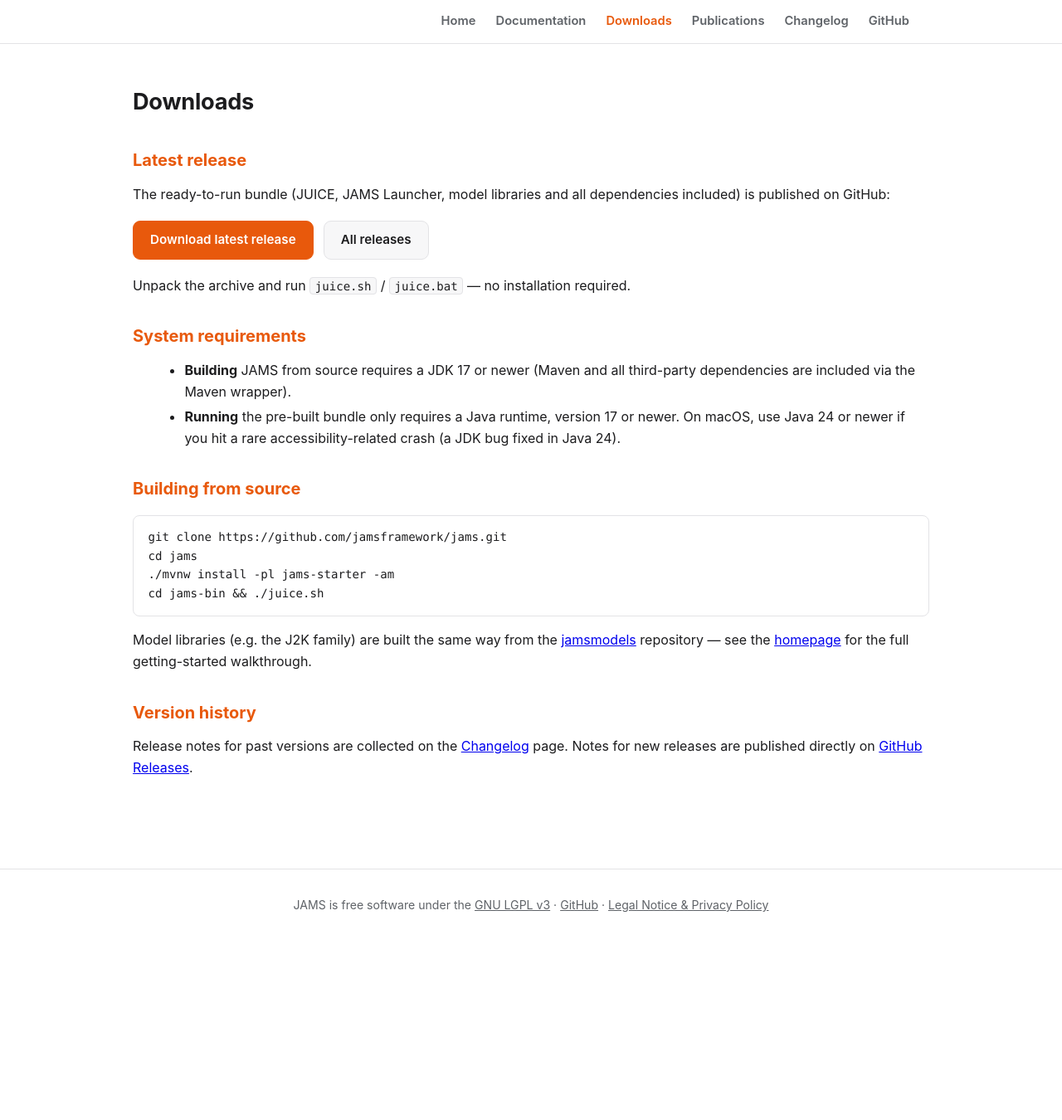
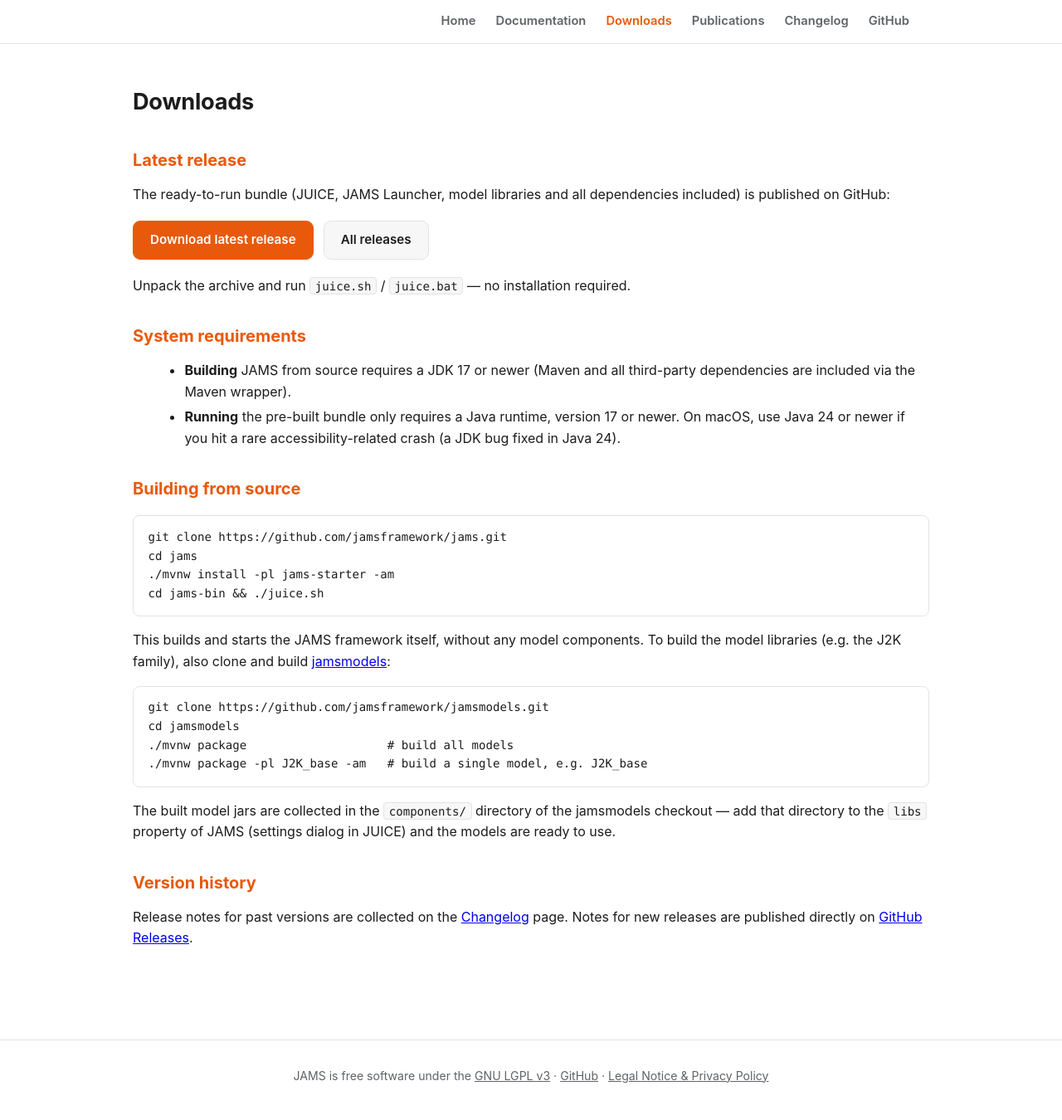
Before and after one commit to jamsframework/jamsframework.github.io, a Jekyll site: the page built from downloads/index.md, in a window 1280 px wide. Shown: the whole page at 83% size. Built offline with Jekyll 4.4.1, drawn with Linux system fonts in a browser that asks for light colours; before the commit the page ends 1144 px from its top, so only the background shows below that.

Commit message:
Add jamsmodels build steps to Downloads > Building from source
The section only covered building the bare framework; add the
jamsmodels clone/build commands so component libraries actually
get built too.

Co-Authored-By: Claude Sonnet 5 <noreply@anthropic.com>

````diff
--- a/downloads/index.md
+++ b/downloads/index.md
@@ -29,7 +29,16 @@ cd jams
 cd jams-bin && ./juice.sh
 ```
 
-Model libraries (e.g. the J2K family) are built the same way from the [jamsmodels](https://github.com/jamsframework/jamsmodels) repository — see the [homepage]({{ '/' | relative_url }}#getting-started) for the full getting-started walkthrough.
+This builds and starts the JAMS framework itself, without any model components. To build the model libraries (e.g. the J2K family), also clone and build [jamsmodels](https://github.com/jamsframework/jamsmodels):
+
+```
+git clone https://github.com/jamsframework/jamsmodels.git
+cd jamsmodels
+./mvnw package                    # build all models
+./mvnw package -pl J2K_base -am   # build a single model, e.g. J2K_base
+```
+
+The built model jars are collected in the `components/` directory of the jamsmodels checkout — add that directory to the `libs` property of JAMS (settings dialog in JUICE) and the models are ready to use.
 
 ## Version history
 
````
